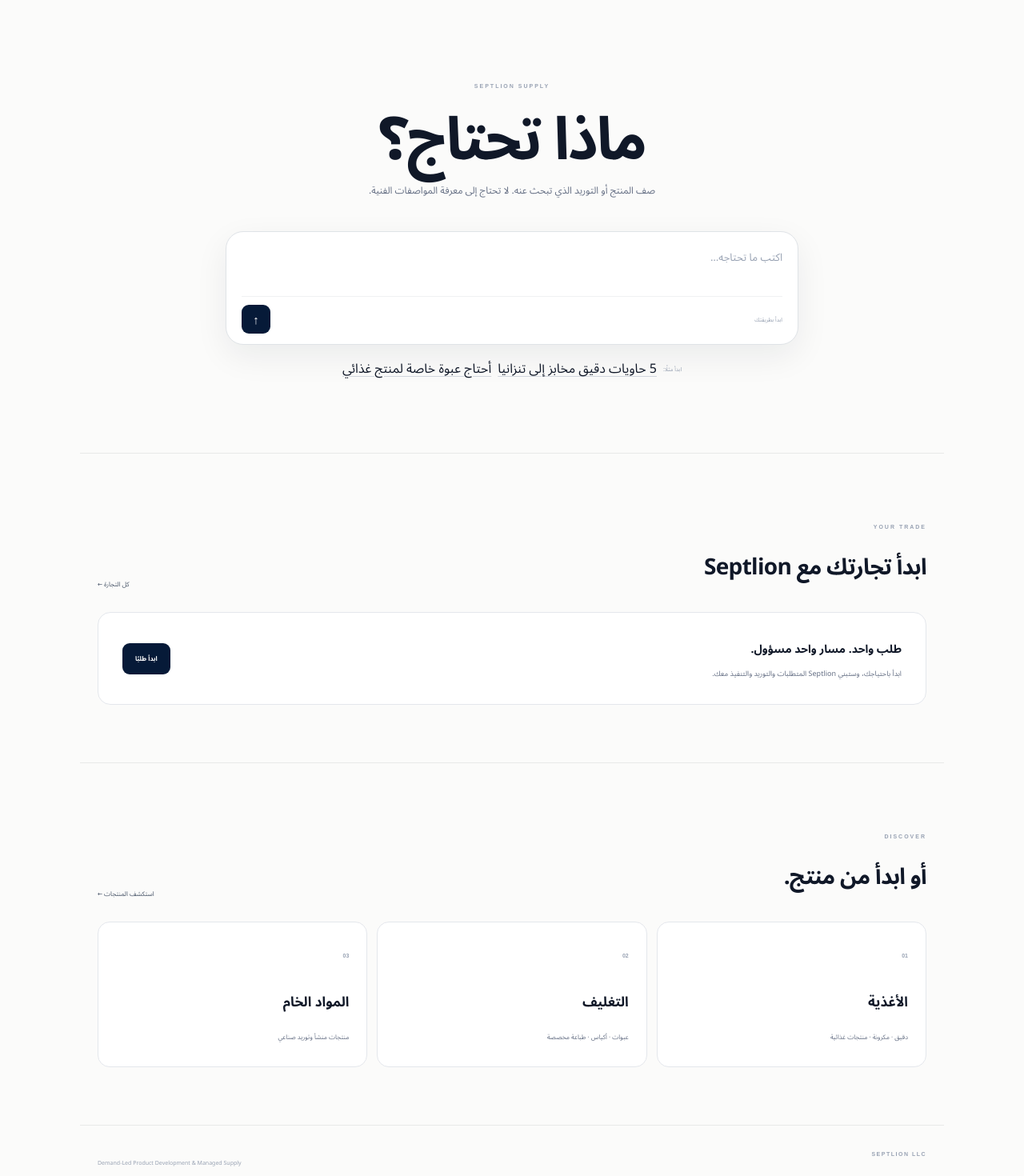
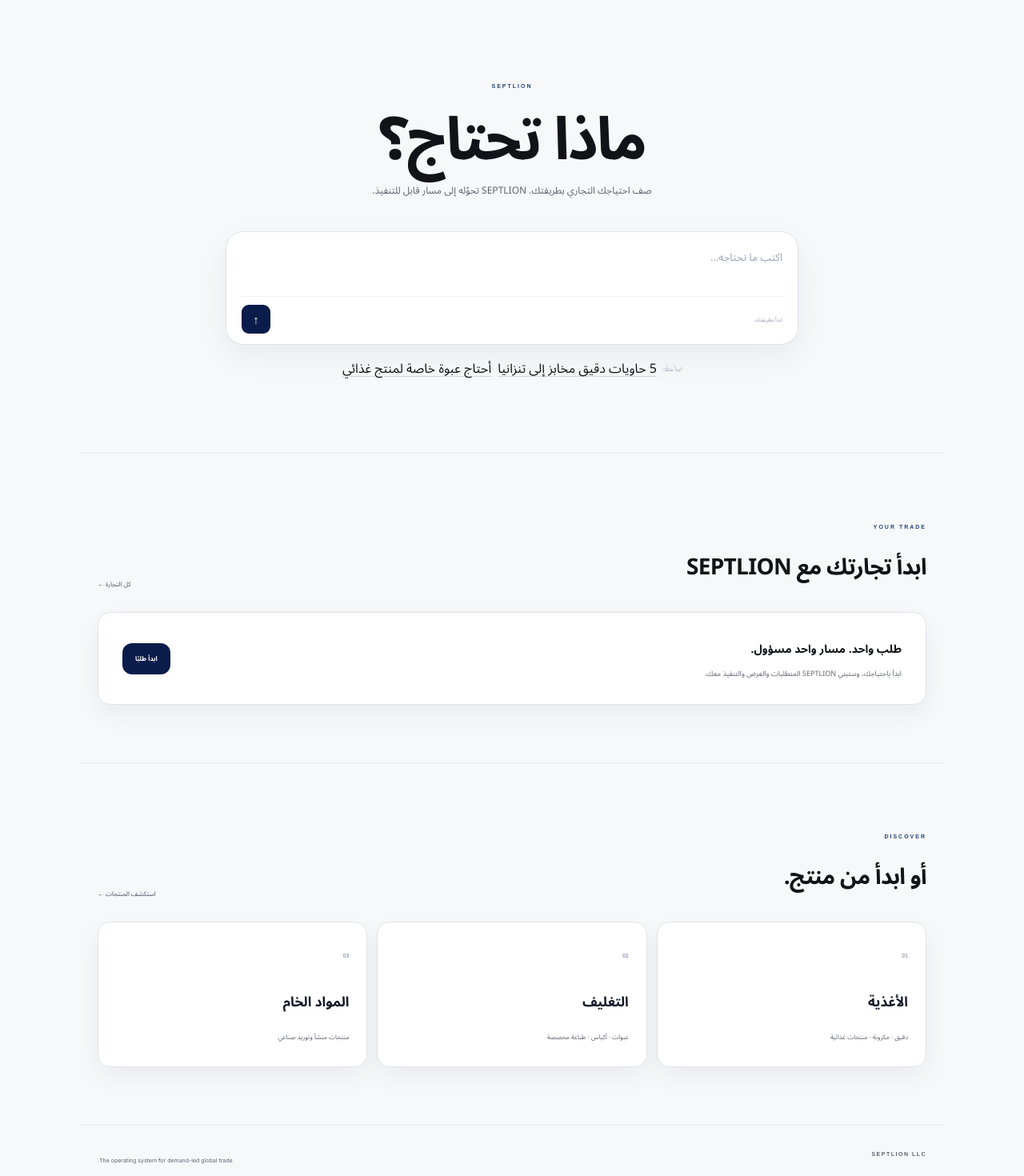
Before and after one commit to moaztepia-tech/Septlion-, a Next.js app in the folder apps/web/: page / in a window 1280 px wide. Shown: the part 100-1570 px from the top of the page at 80% size. Built offline with nearby package versions, Linux system fonts and the light colour scheme.

Commit message:
Apply SEPTLION Design System v1
Align the live web platform with the approved SEPTLION master brand, canonical colors, bilingual typography, messaging, and cross-generation UI compatibility foundation.

```diff
--- a/apps/web/app/layout.tsx
+++ b/apps/web/app/layout.tsx
@@ -3,15 +3,18 @@ import './platform-v1.css';
 
 export const metadata = {
   metadataBase: new URL('https://www.septlion.com'),
-  title: 'Septlion Supply — Demand-Led Product Development & Managed Supply',
-  description: 'Septlion turns buyer requirements into production-ready products and managed supply programs across MENA and Africa.',
-  keywords: ['B2B supply', 'private label', 'product development', 'MENA', 'Africa', 'managed supply'],
+  title: {
+    default: 'SEPTLION — Demand-Led Global Trade',
+    template: '%s | SEPTLION',
+  },
+  description: 'SEPTLION is the operating system for demand-led global trade — turning real demand into executable trade from discovery to execution.',
+  keywords: ['B2B trade', 'global trade', 'demand intelligence', 'managed supply', 'trade execution', 'MENA', 'Africa'],
   alternates: { canonical: '/' },
   openGraph: {
-    title: 'Septlion Supply',
-    description: 'You define the need. Septlion builds the supply.',
+    title: 'SEPTLION — Demand-Led Global Trade',
+    description: 'From real demand to executed trade.',
     url: 'https://www.septlion.com',
-    siteName: 'Septlion Supply',
+    siteName: 'SEPTLION',
     type: 'website',
   },
   robots: { index: true, follow: true },
--- a/apps/web/app/page.tsx
+++ b/apps/web/app/page.tsx
@@ -9,15 +9,15 @@ export default function Home(){
  return <main className="product-home" dir="rtl">
   <header className="product-top"><a href="/" className="product-brand"><img src="/brand/septlion-wordmark-navy.png" alt="Septlion"/></a><nav><a className="active" href="/">الرئيسية</a><a href="/discover">اكتشف</a><a href="/requests">التجارة</a></nav><div><a className="product-muted" href="/notifications">التنبيهات</a><a className="product-account" href="/account">الحساب</a></div></header>
   <section className="product-hero">
-   <div className="product-hero-copy"><small>SEPTLION SUPPLY</small><h1>ماذا تحتاج؟</h1><p>صف المنتج أو التوريد الذي تبحث عنه. لا تحتاج إلى معرفة المواصفات الفنية.</p></div>
+   <div className="product-hero-copy"><small>SEPTLION</small><h1>ماذا تحتاج؟</h1><p>صف احتياجك التجاري بطريقتك. SEPTLION تحوّله إلى مسار قابل للتنفيذ.</p></div>
    <button className="home-composer" onClick={()=>router.push('/require')}><span>اكتب ما تحتاجه…</span><div><em>ابدأ بطريقتك</em><b>↑</b></div></button>
    <div className="home-starts"><span>ابدأ مثلًا:</span><button onClick={()=>start('5 حاويات دقيق مخابز إلى تنزانيا')}>5 حاويات دقيق مخابز إلى تنزانيا</button><button onClick={()=>start('أحتاج عبوة خاصة لمنتج غذائي')}>أحتاج عبوة خاصة لمنتج غذائي</button></div>
   </section>
   <section className="home-work">
-   <div className="home-section-title"><div><small>YOUR TRADE</small><h2>{recent.length?'تابع من حيث توقفت':'ابدأ تجارتك مع Septlion'}</h2></div><a href="/requests">كل التجارة ←</a></div>
-   {recent.length?<div className="home-recents">{recent.map((r:any,i)=><a href="/request" key={i}><small>{r.requirementId||'DRAFT REQUIREMENT'}</small><b>{r.product?.name||r.product?.nameEn||'طلب توريد'}</b><p>{r.containerCount?r.containerCount+' حاويات · ':''}{r.incoterm||''}{r.destination?.port?' · '+r.destination.port:''}</p><span>متابعة ←</span></a>)}</div>:<div className="home-empty"><div><b>طلب واحد. مسار واحد مسؤول.</b><p>ابدأ باحتياجك، وستبني Septlion المتطلبات والتوريد والتنفيذ معك.</p></div><a href="/require">ابدأ طلبًا</a></div>}
+   <div className="home-section-title"><div><small>YOUR TRADE</small><h2>{recent.length?'تابع من حيث توقفت':'ابدأ تجارتك مع SEPTLION'}</h2></div><a href="/requests">كل التجارة ←</a></div>
+   {recent.length?<div className="home-recents">{recent.map((r:any,i)=><a href="/request" key={i}><small>{r.requirementId||'DRAFT REQUIREMENT'}</small><b>{r.product?.name||r.product?.nameEn||'طلب توريد'}</b><p>{r.containerCount?r.containerCount+' حاويات · ':''}{r.incoterm||''}{r.destination?.port?' · '+r.destination.port:''}</p><span>متابعة ←</span></a>)}</div>:<div className="home-empty"><div><b>طلب واحد. مسار واحد مسؤول.</b><p>ابدأ باحتياجك، وستبني SEPTLION المتطلبات والعرض والتنفيذ معك.</p></div><a href="/require">ابدأ طلبًا</a></div>}
   </section>
   <section className="home-discover"><div className="home-section-title"><div><small>DISCOVER</small><h2>أو ابدأ من منتج.</h2></div><a href="/discover">استكشف المنتجات ←</a></div><div className="home-categories"><a href="/discover"><span>01</span><b>الأغذية</b><small>دقيق · مكرونة · منتجات غذائية</small></a><a href="/discover"><span>02</span><b>التغليف</b><small>عبوات · أكياس · طباعة مخصصة</small></a><a href="/discover"><span>03</span><b>المواد الخام</b><small>منتجات منشأ وتوريد صناعي</small></a></div></section>
-  <footer className="product-footer"><span>SEPTLION LLC</span><p>Demand-Led Product Development & Managed Supply</p></footer>
+  <footer className="product-footer"><span>SEPTLION LLC</span><p>The operating system for demand-led global trade.</p></footer>
  </main>
 }
--- a/apps/web/app/platform-v1.css
+++ b/apps/web/app/platform-v1.css
@@ -105,3 +105,72 @@
 
 /* Review fixes */
 .home-composer{width:100%;text-align:inherit;font:inherit;cursor:pointer}.home-starts button{border:0;background:transparent;padding:0;color:inherit;font:inherit;cursor:pointer;text-decoration:underline;text-decoration-color:#d0d5dd;text-underline-offset:4px}.qualified-card a{display:inline-flex;align-items:center;justify-content:center;text-decoration:none;background:#061a38;color:#fff;border-radius:9px;padding:10px 14px;font-size:10px;font-weight:700}.chat-msg.assistant>div{margin-inline-start:0}
+
+
+/* =========================================================
+   SEPTLION DESIGN SYSTEM v1 — canonical production override
+   One master brand • Neutral-first • Quiet authority
+   ========================================================= */
+:root{
+ --sl-navy:#0A1C4A;--sl-deep:#06112E;--sl-navy-800:#10295F;--sl-navy-600:#27467A;
+ --sl-navy-300:#91A5C8;--sl-navy-100:#E8EDF5;--sl-navy-50:#F5F7FB;
+ --sl-ink:#111318;--sl-muted:#5D6470;--sl-line:#E1E4E9;--sl-canvas:#F7F8FA;--sl-white:#FFFFFF;
+ --sl-success:#16845B;--sl-warning:#B66A0A;--sl-critical:#C43D3D;--sl-info:#2864B4;
+ --sl-radius-sm:8px;--sl-radius-md:12px;--sl-radius-lg:16px;
+ --sl-shadow:0 12px 32px rgba(6,17,46,.055);
+ --v1-navy:var(--sl-navy);--v1-ink:var(--sl-ink);--v1-muted:var(--sl-muted);--v1-line:var(--sl-line);--v1-bg:var(--sl-canvas);
+ --s3-navy:var(--sl-navy);--s3-ink:var(--sl-ink);--s3-muted:var(--sl-muted);--s3-line:var(--sl-line);--s3-canvas:var(--sl-canvas);
+}
+.v1-app,.buyer-app,.v3-app,.product-home,.chat-ai,.dw,.dw-login{
+ font-family:"Noto Sans Arabic",Inter,Arial,sans-serif!important;
+ background:var(--sl-canvas)!important;color:var(--sl-ink)!important;
+}
+[dir="ltr"] .v1-app,[dir="ltr"] .buyer-app,[dir="ltr"] .v3-app,[dir="ltr"] .product-home{
+ font-family:Inter,"Noto Sans Arabic",Arial,sans-serif!important;
+}
+.v1-topbar,.buyer-top,.v3-top,.product-top,.trade-top{
+ background:rgba(255,255,255,.94)!important;border-color:var(--sl-line)!important;
+ box-shadow:none!important;backdrop-filter:blur(20px);
+}
+.v1-tabs,.trade-subnav{background:var(--sl-white)!important;border-color:var(--sl-line)!important}
+.v1-tabs button.active,.v1-bottom-nav .active,.buyer-nav a.active,.v3-mobile-nav a.active,
+.product-top nav a.active,.trade-subnav a.active{color:var(--sl-navy)!important;border-color:var(--sl-navy)!important}
+.v1-primary,.primary-link,.home-empty>a,.home-composer b,.qualified-card a,.qualified-card button,
+.chat-send,.v3-ask,.stagebar span.on i,.status-pill.on{
+ background:var(--sl-navy)!important;border-color:var(--sl-navy)!important;color:#fff!important;
+}
+.v1-product,.request-list,.notice-list,.settings-list,.document-list,.request-summary,.offer-hero,
+.action-card,.receive-card,.memory-card,.execution-head,.profile-card,.timeline,.lock-card,
+.execution-track,.document-card,.home-empty,.home-recents>a,.home-categories>a,.chat-composer,
+.qualified-card,.feed-context-card{
+ background:var(--sl-white)!important;border-color:var(--sl-line)!important;
+ box-shadow:var(--sl-shadow)!important;
+}
+.v1-product,.request-list,.notice-list,.settings-list,.document-list,.request-summary,.offer-hero,
+.action-card,.receive-card,.memory-card,.execution-head,.profile-card,.timeline,.lock-card,
+.execution-track,.document-card,.home-empty,.home-recents>a,.home-categories>a,.qualified-card,.feed-context-card{
+ border-radius:var(--sl-radius-lg)!important;
+}
+.v1-choice button,.v1-counter,.v1-destination,.v1-sheet>input,.v1-identity label input,
+.primary-link,.secondary-link,.home-empty>a,.qualified-card a,.qualified-card button,.chat-send{
+ border-radius:var(--sl-radius-md)!important;
+}
+.v1-product-copy>small,.v1-section-head small,.section-intro>small,.offer-hero>small,
+.execution-head>small,.receive-card>small,.memory-card>small,.action-card>small,
+.product-hero-copy>small,.home-section-title small{color:var(--sl-navy-600)!important}
+.v1-product-copy p,.section-intro p,.offer-hero p,.execution-head p,.receive-card>p,
+.action-card>p,.product-hero-copy p,.home-empty p,.home-recents p,.home-categories small{
+ color:var(--sl-muted)!important;
+}
+.status-pill{background:var(--sl-navy-100)!important;color:var(--sl-navy)!important}
+.v1-error,.dw-error{color:var(--sl-critical)!important}
+.home-composer{box-shadow:0 14px 40px rgba(6,17,46,.06)!important}
+.home-composer:focus-visible,.chat-composer:focus-within{border-color:var(--sl-navy-300)!important;box-shadow:0 0 0 3px var(--sl-navy-100)!important}
+.product-hero h1,.chat-welcome h1,.section-intro h1,.offer-hero h1,.execution-head h1,.action-card h1{
+ color:var(--sl-ink)!important;font-weight:700!important;
+}
+.product-footer{color:var(--sl-muted)!important}
+.product-footer p{font-family:Inter,"Noto Sans Arabic",Arial,sans-serif}
+@media(prefers-color-scheme:dark){
+ .sl-dark-auto{--sl-canvas:#060B16;--sl-white:#0C1424;--sl-ink:#F5F7FA;--sl-muted:#AAB3C2;--sl-line:#253047}
+}
```
Also changed, not shown: apps/web/app/globals.css.
